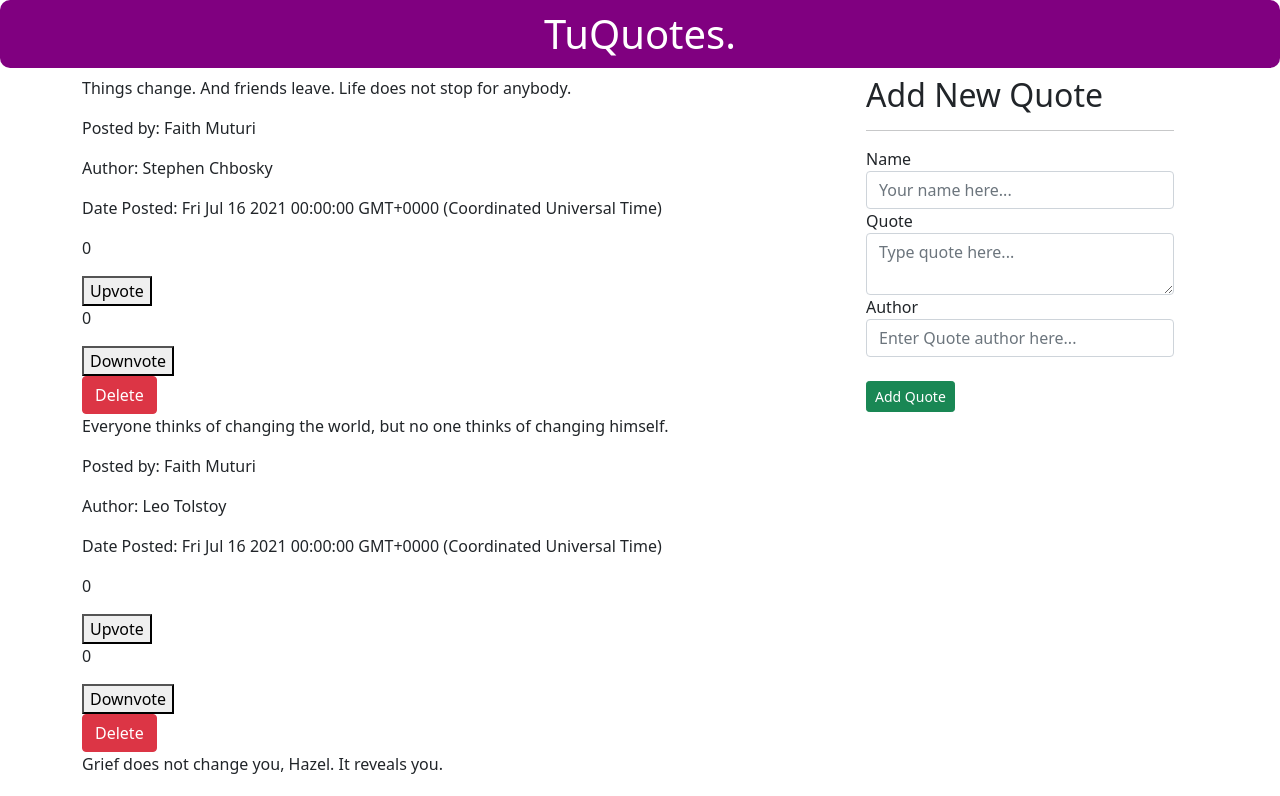
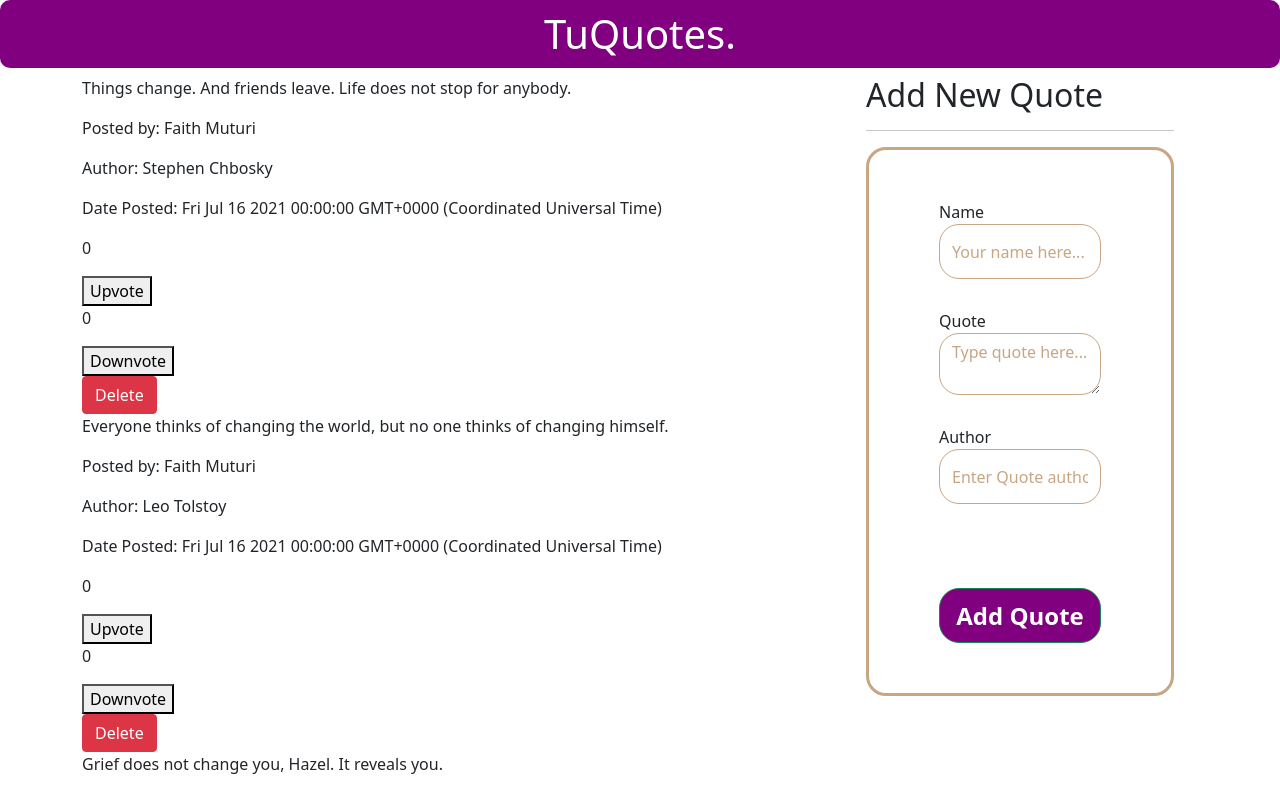
Before and after one commit to Muturi403/Quotes, an Angular app: page / in a window 1280 px wide. Shown: the top 796 px of the page. Built offline with nearby package versions, Linux system fonts and the light colour scheme.

Commit message:
changed form style

```diff
--- a/src/app/quote-form/quote-form.component.css
+++ b/src/app/quote-form/quote-form.component.css
@@ -0,0 +1,47 @@
+form {
+  display: flex;
+  flex-direction: column;
+  gap: 30px;
+  border: solid #C8A684 3px;
+  padding-top: 50px;
+  padding-left: 70px;
+  padding-right: 70px;
+  padding-bottom: 50px;
+  border-radius: 20px;
+}
+
+input {
+  border-color: #C8A684;
+  border-radius: 20px;
+  height: 55px;
+  color: #C8A684;
+}
+
+textarea {
+  border-color: #C8A684;
+  border-radius: 20px;
+  color: #C8A684;
+}
+
+input::placeholder {
+  color: #C8A684;
+}
+
+textarea::placeholder {
+  color: #C8A684;
+}
+
+.btn {
+  height: 55px;
+  border-radius: 20px;
+  color: white;
+  font-size: 24px;
+  font-weight: bold;
+  background-color: purple;
+}
+
+.alert {
+  height: 40px;
+  display: flex;
+  align-items: center;
+}
--- a/src/styles.css
+++ b/src/styles.css
@@ -1,8 +1,2 @@
 /* You can add global styles to this file, and also import other style files */
 @import "~bootstrap/dist/css/bootstrap.css"
-/*
-body {
-  font-family: 'Itim', cursive;
-  color: rgba(58, 68, 39, 1);
-  background-color: rgba(246, 246, 246, 1);
-} */
```
Also changed, not shown: src/app/app.component.css (+8 -0 lines).
